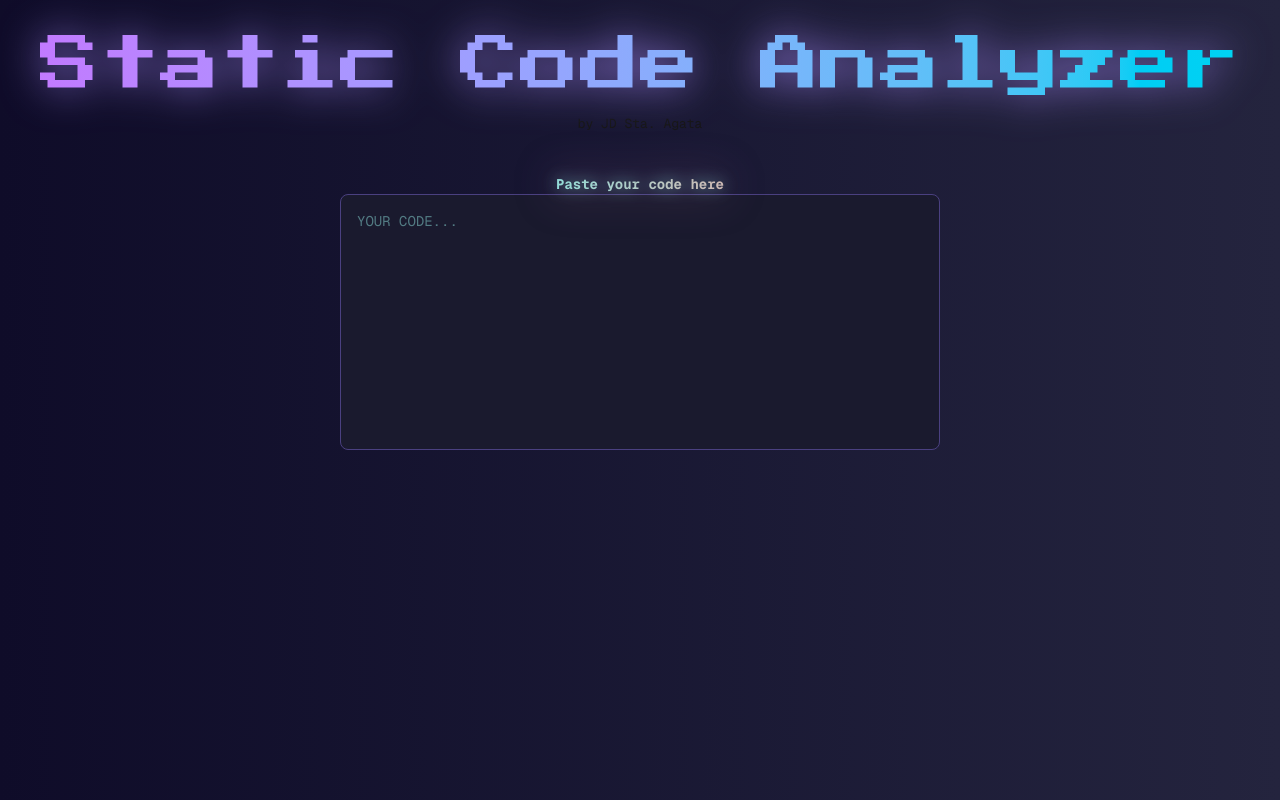
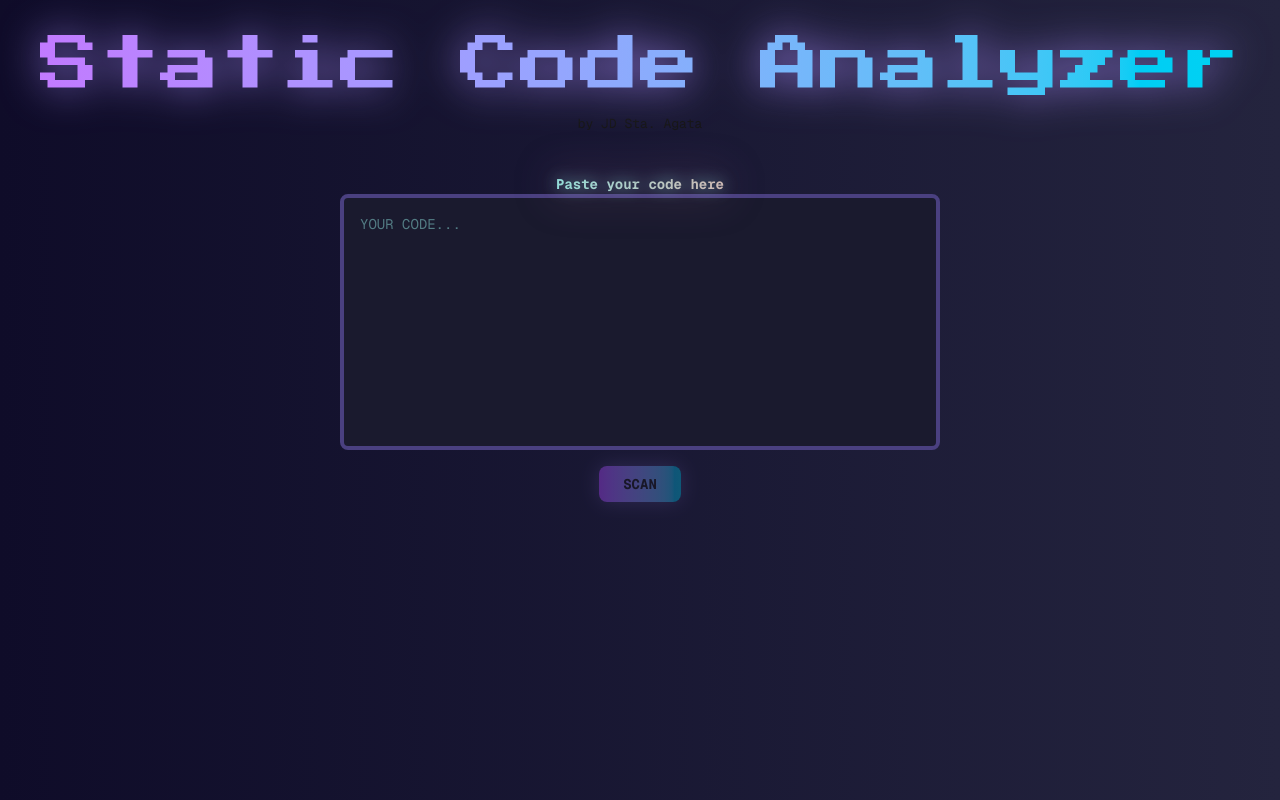
Before and after one commit to staagatajd/code-scanner, a Next.js app: page / in a window 1280 px wide. Built offline with nearby package versions, Linux system fonts and the light colour scheme.

Commit message:
feature: add functionality to sending a code to the server, no design for issue card yet.

```diff
--- a/app/page.tsx
+++ b/app/page.tsx
@@ -1,4 +1,28 @@
+"use client";
+
+import { useState } from "react";
+import { Finding } from "@/lib/scanner";
+import IssueCard from "./components/issueCard";
+
 export default function CodeScanner() {
+  const [code, setCode] = useState<string>("");
+  const [findings, setFindings] = useState<Finding[]>([]);
+
+  const handleCode = async () => {
+    if (code.trim() === "") {
+      return;
+    }
+
+    const res = await fetch("/api/scan", {
+      method: "POST",
+      headers: { "Content-Type": "application/json" },
+      body: JSON.stringify({ code }),
+    });
+
+    const { findings } = await res.json();
+    setFindings(findings);
+  };
+
   return (
     <div className="min-h-screen bg-gradient-to-r from-[#0f0c29] to-[#302b63] to-[#24243e]">
       <div className="flex justify-center p-5 flex-col items-center gap-10">
@@ -23,10 +47,40 @@ export default function CodeScanner() {
           </div>
 
           <textarea
-            className="h-64 w-[600px] bg-[#1a1a2e] text-[#8bdeda] font-mono text-sm p-4 rounded-lg border border-[#4a4080] outline-none resize-none code-input"
+            value={code}
+            className="h-64 w-[600px] bg-[#1a1a2e] text-[#8bdeda] font-mono text-sm p-4 rounded-lg border border-[#4a4080] border-4 outline-none resize-none code-input
+            overflow-y-auto scrollbar-thin
+            scrollbar-thumb-zinc-700
+            scrollbar-track-transparent
+            [&::-webkit-scrollbar]:w-2
+            [&::-webkit-scrollbar-track]:bg-transparent
+            [&::-webkit-scrollbar-thumb]:bg-zinc-800
+            [&::-webkit-scrollbar-thumb]:rounded-full
+            hover:[&::-webkit-scrollbar-thumb]:bg-zinc-700"
             placeholder="YOUR CODE..."
+            onChange={(e) => setCode(e.target.value)}
           />
 
+          <button
+            onClick={handleCode}
+            disabled={code.trim() === ""}
+            className="mt-4 px-6 py-2 rounded-lg font-mono text-sm font-bold cursor-pointer
+            bg-gradient-to-r from-purple-500 to-cyan-500
+            hover:from-purple-400 hover:to-cyan-400
+            transition-all duration-300
+            shadow-[0_0_20px_rgba(167,139,250,0.4)]
+            hover:shadow-[0_0_30px_rgba(167,139,250,0.8)] transition-transform duration-150 hover:scale-105 active:scale-95
+            disabled:opacity-40 disabled:cursor-not-allowed disabled:pointer-events-none"
+          >
+            SCAN
+          </button>
+        </div>
+
+        <div>
+          {findings.length > 0 &&
+            findings.map((finding, index) => (
+              <IssueCard {...finding} key={index} />
+            ))}
         </div>
       </div>
     </div>
```
